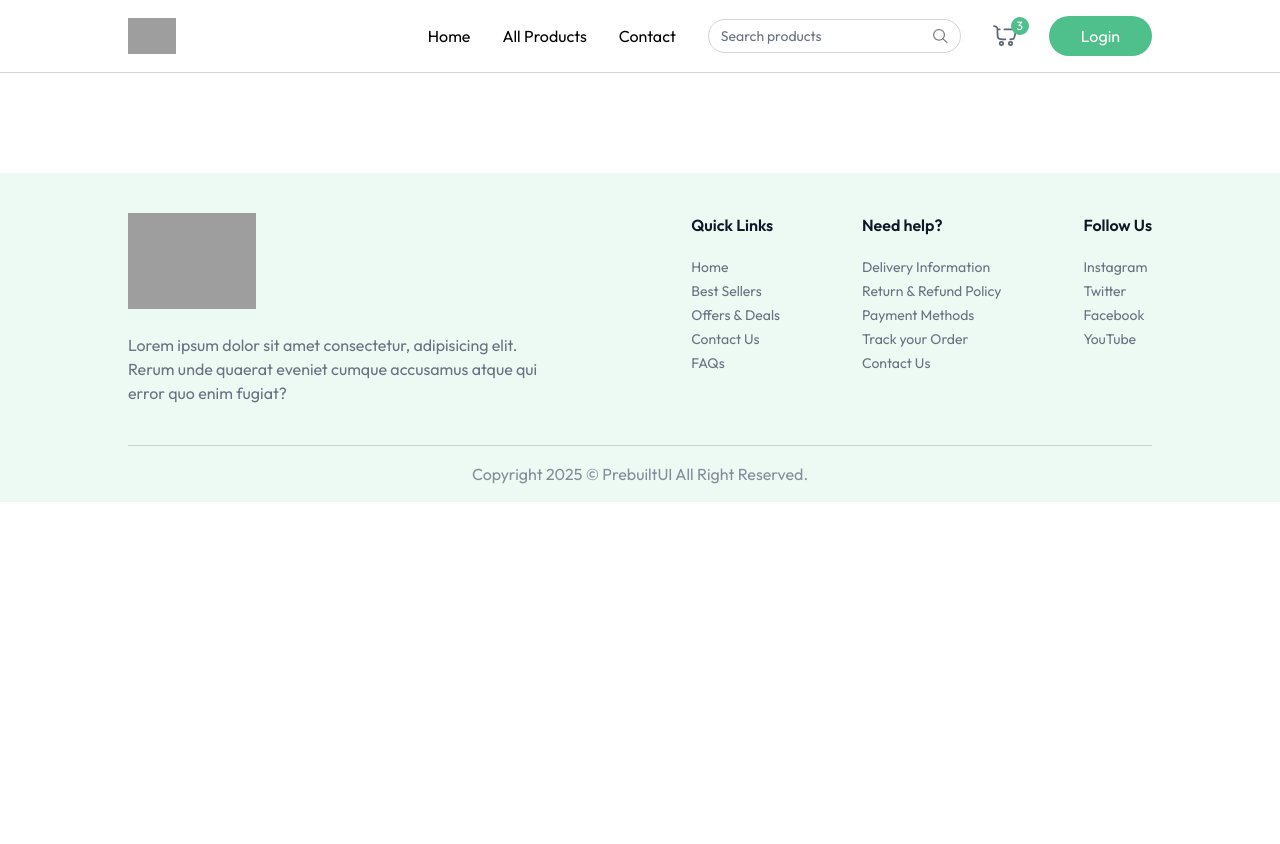
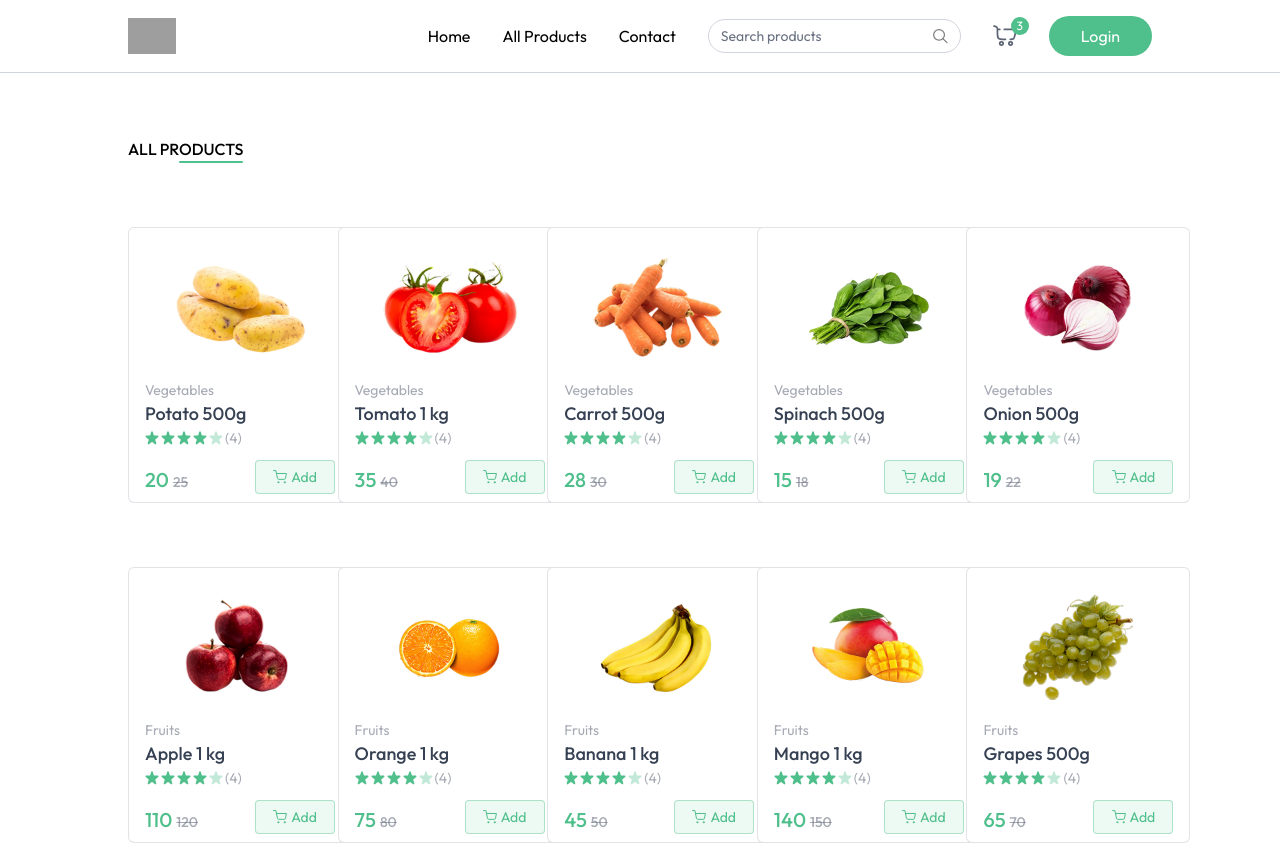
Before and after one commit to tronglee3107/online-shop, a React app in the folder client/: page /products in a window 1280 px wide. Shown: the top 844 px of the page. Before the commit the page ends 800 px from the top, so only its background shows below. Built offline with nearby package versions, Linux system fonts and the light colour scheme; grey boxes are pictures that could not be loaded; the HTML template or start-up script is replaced by a standard one.

Commit message:
add products list page

```diff
--- a/client/src/App.jsx
+++ b/client/src/App.jsx
@@ -5,6 +5,8 @@ import { Toaster } from "react-hot-toast";
 import Footer from "./components/Footer";
 import { useAppContext } from "./context/AppContext";
 import Login from "./components/Login";
+import AllProducts from "./pages/AllProducts";
+import ProductCategory from "./pages/ProductCategory";
 function App() {
     const isSellerPath = useLocation().pathname.includes("seller");
     const {showUserLogin} = useAppContext();
@@ -16,6 +18,8 @@ function App() {
             <div className={`${isSellerPath ? "" : "px-6 md:px-16 lg:px-24 xl:px-32"}`}>
                 <Routes>
                     <Route path="/" element={<Home />} />
+                    <Route path="/products" element={<AllProducts />} />
+                    <Route path="/products/:category" element={<ProductCategory />} />
                 </Routes>
             </div>
             {!isSellerPath && <Footer />}
--- a/client/src/components/Navbar.jsx
+++ b/client/src/components/Navbar.jsx
@@ -1,15 +1,21 @@
-import { useState } from "react";
+import { useEffect, useState } from "react";
 import {NavLink} from 'react-router-dom';
 import { assets } from "../assets/assets";
 import { useAppContext } from "../context/AppContext";
 const Navbar = () => {
     const [open, setOpen] = useState(false);
-    const {user, setUser, setShowUserLogin, navigate} = useAppContext();
+    const {user, setUser, setShowUserLogin, navigate, searchQuery,setSearchQuery} = useAppContext();
 
     const logout = async () =>{
         setUser(null)
         navigate('/')
     }
+
+    useEffect(() => {
+        if (searchQuery.length > 0) {
+            navigate("/products")
+        }
+    }, [searchQuery])
     return (
         <nav className="flex items-center justify-between px-6 md:px-16 lg:px-24 xl:px-32 py-4 border-b border-gray-300 bg-white relative transition-all">
 
@@ -24,7 +30,7 @@ const Navbar = () => {
                 <NavLink to="/contact">Contact</NavLink>
 
                 <div className="hidden lg:flex items-center text-sm gap-2 border border-gray-300 px-3 rounded-full">
-                    <input className="py-1.5 w-full bg-transparent outline-none placeholder-gray-500" type="text" placeholder="Search products" />
+                    <input onChange={(e) => setSearchQuery(e.target.value)} className="py-1.5 w-full bg-transparent outline-none placeholder-gray-500" type="text" placeholder="Search products" />
                     <img src={assets.search_icon} alt="search" className="w-4 h-4"/>
                 </div>
 
--- a/client/src/components/ProductCard.jsx
+++ b/client/src/components/ProductCard.jsx
@@ -3,12 +3,16 @@ import { assets } from '../assets/assets';
 import { useAppContext } from '../context/AppContext';
 import { dummyProducts } from '../assets/assets';
 export const ProductCard = ({product}) => {
-    const [count, setCount] = React.useState(0);
     const {currency, addToCart, updateCartQuantity, removeFromCart, navigate, cartItems} = useAppContext();
 
     // product = dummyProducts[0]
     return product && (
-        <div className="border border-gray-500/20 rounded-md md:px-4 px-3 py-2 bg-white min-w-56 max-w-56 w-full mt-10">
+        <div onClick={() => {
+                    navigate(`/products/${product.category.toLowerCase()}/${product._id}`
+                )
+                scrollTo(0,0)
+            }}
+            className="border border-gray-500/20 rounded-md md:px-4 px-3 py-2 bg-white min-w-56 max-w-56 w-full mt-10">
             <div className="group cursor-pointer flex items-center justify-center px-2">
                 <img className="group-hover:scale-105 transition max-w-26 md:max-w-36" src={product.image[0]} alt={product.name} />
             </div>
--- a/client/src/pages/AllProducts.jsx
+++ b/client/src/pages/AllProducts.jsx
@@ -1,9 +1,35 @@
-import React from 'react'
+import React, { useState, useEffect } from "react";
+import { useAppContext } from "../context/AppContext";
+import ProductCard from "../components/ProductCard";
 
 const AllProducts = () => {
-  return (
-    <div>AllProducts</div>
-  )
-}
+    const { products, searchQuery } = useAppContext();
+    const [filterProducts, setFilterProducts] = useState([]);
 
-export default AllProducts
+    useEffect(() => {
+        if (searchQuery.length > 0) {
+            setFilterProducts(products.filter(
+                product => product.name.toLowerCase().includes(searchQuery.toLowerCase())
+            ))
+        } else {
+            setFilterProducts(products)
+        }
+    },[products, searchQuery])
+    return (
+        <div className="mt-16 flex flex-col">
+            <div className="flex flex-col items-end w-max">
+                <p className="text=2xl font-medium uppercase">All Products</p>
+                <div className="w-16 h-0.5 bg-primary rounded-full"></div>
+            </div>
+
+            <div className="grid grid-cols-2 sm:grid-cols-3 md:grid-cols-4 gap-3 md:gap-6 lg:grid-cols-5 mt-6">
+                {filterProducts.filter((product) => product.inStock).map((product, index) => (
+                    <ProductCard key={index} product={(product)}/>
+                ))}
+            </div>
+        </div>
+
+    );
+};
+
+export default AllProducts;
--- /dev/null
+++ b/client/src/pages/ProductCategory.jsx
@@ -0,0 +1,39 @@
+import React from "react";
+import { useAppContext } from "../context/AppContext";
+import { useParams } from "react-router-dom";
+import { categories } from "../assets/assets";
+import ProductCard from "../components/ProductCard";
+
+const ProductCategory = () => {
+
+    const {products} = useAppContext();
+    const {category} = useParams();
+
+    const searchCategory = categories.find((item) => item.path.toLowerCase() === category)
+
+    const filterProduct = products.filter((product) => product.category.toLowerCase() == category)
+
+    return (
+        <div className="mt-16">
+            {searchCategory && (
+                <div className="flex flex-col items-end w-max">
+                    <p className="text-2xl font-medium">{searchCategory.text.toUpperCase()}</p>
+                    <div className="w-16 h-0.5 bg-primary rounded-full" ></div>
+                </div>
+            )}
+            {filterProduct ? (
+                <div className="grid grid-cols-2 sm:grid-cols-3 md:grid-cols-4 gap-3 md:gap-6 lg:grid-cols-5 mt-6">
+                    {filterProduct.map((product) => (
+                        <ProductCard key={product._id} product={product} />
+                    ))}
+                </div>
+            ) : (
+                <div className="flex items-center justify-center h-[60vh]">
+                    <p className="text-2xl font-medium text-primary">No products found!</p>
+                </div>
+            )}
+        </div>
+    );
+};
+
+export default ProductCategory;
```
